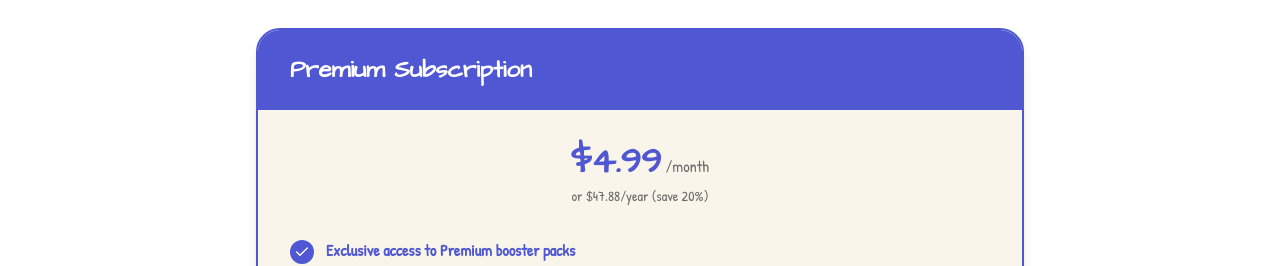
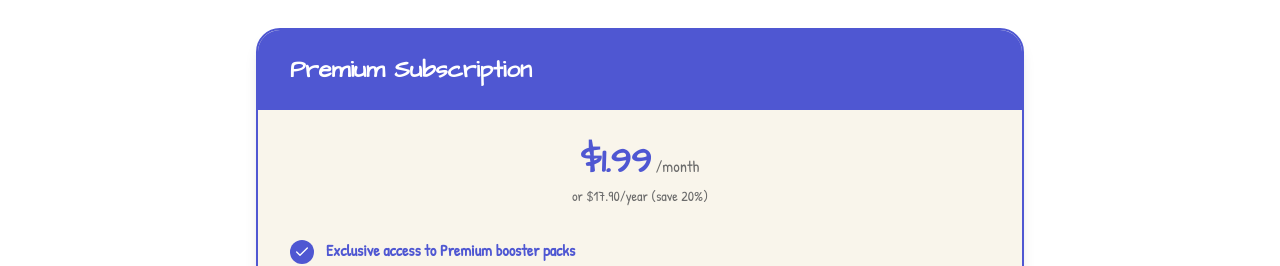
Before and after one commit to ruark-xyz/sketchyAF-app, a React (Vite) app: page /premium in a window 1280 px wide. Shown: the part 1060-1326 px from the top of the page. Built offline with nearby package versions, Linux system fonts and the light colour scheme.

Commit message:
Updated Premium.tsx

```diff
--- a/src/pages/Premium.tsx
+++ b/src/pages/Premium.tsx
@@ -32,8 +32,8 @@ const Premium: React.FC = () => {
       <PricingSection
         benefits={subscriptionBenefits}
         price={{
-          monthly: "$4.99",
-          annual: "$47.88"
+          monthly: "$1.99",
+          annual: "$17.90"
         }}
         onEmailSignupClick={openEmailModal}
       />
```
